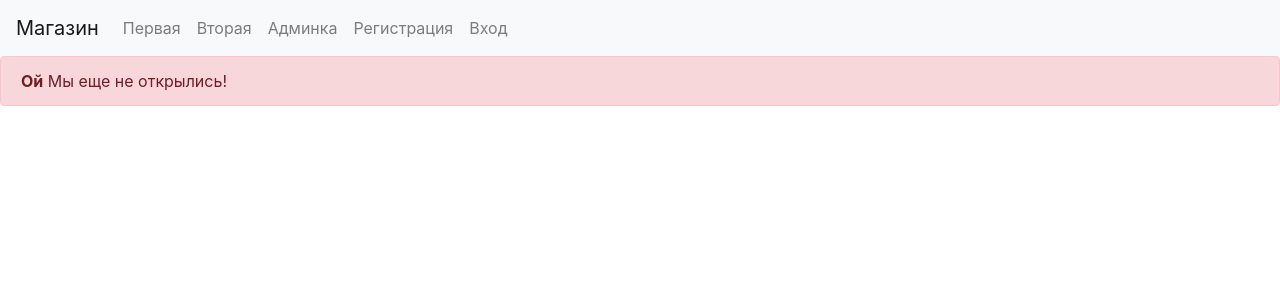
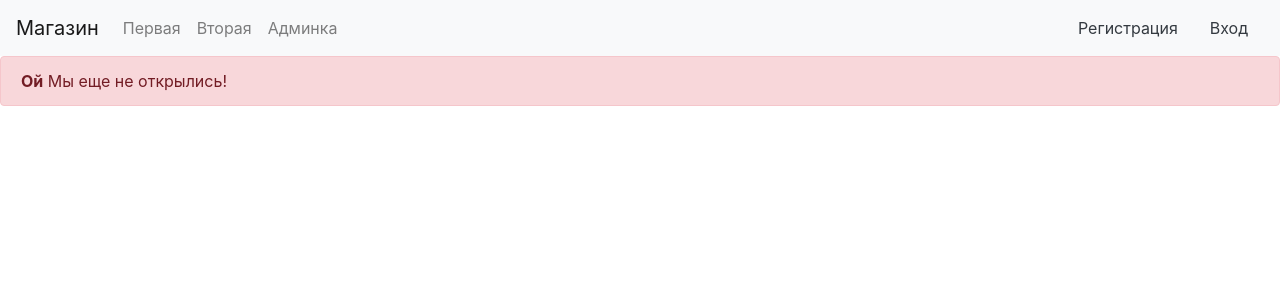
Before and after one commit to KCN6512/onlineshop, a Django app: page / in a window 1280 px wide. Shown: the top 300 px of the page. Run offline with Django 4.2, Linux system fonts and the light colour scheme; data that the repository does not hold is empty; some libraries are stand-ins or nearby versions.

Commit message:
complete navbar started basket page

```diff
--- a/djangoshop/shopapp/templates/base.html
+++ b/djangoshop/shopapp/templates/base.html
@@ -23,14 +23,25 @@
                 <li class="nav-item">
                     <a class="nav-link" href="{% url 'admin:index' %}">Админка</a>
                   </li>
-                  <li class="nav-item">
-                    <a class="nav-link" href="{% url 'register' %}">Регистрация</a>
-                  </li>
-                  <li class="nav-item">
-                    <a class="nav-link" href="{% url 'login' %}">Вход</a>
-                  </li>
               </ul>
             </div>
+            <ul class="nav justify-content-end">
+              {% if user.is_authenticated == False %}
+              <li class="nav-item">
+                <a class="nav-link text-dark" href="{% url 'register' %}">Регистрация</a>
+              </li>
+              <li class="nav-item">
+                <a class="nav-link text-dark" href="{% url 'login' %}">Вход</a>
+              </li>
+              {% else %}
+              <li class="nav-item">
+                <a class="nav-link text-dark" href="{% url 'logout' %}">Выйти</a>
+              </li>
+              <li class="nav-item">
+                <a class="nav-link btn btn-primary" href="{% url 'basket' %}">Корзина</a>
+              </li>
+              {% endif %}
+              </ul>
           </nav>
         <!-- конец navbar -->
 
--- a/djangoshop/shopapp/urls.py
+++ b/djangoshop/shopapp/urls.py
@@ -1,14 +1,15 @@
 from django.urls import path
 
-from .views import (HomeView, LogoutView, ProductView, UserLogin,
-                    UserRegistration)
+from .views import (HomeView, LogoutView, ProductView, UserLoginView,
+                    UserRegistrationView, BasketView)
 
 urlpatterns = [
     path('', HomeView.as_view(), name='home'),
     path('product/<int:product_code>/', ProductView.as_view(), name='product'),
-    path('register/', UserRegistration.as_view(), name='register'),
-    path('login', UserLogin.as_view(), name='login'),
-    path('logout', LogoutView.as_view(), name='logout'),
+    path('register/', UserRegistrationView.as_view(), name='register'),
+    path('login/', UserLoginView.as_view(), name='login'),
+    path('logout/', LogoutView.as_view(), name='logout'),
+    path('basket/', BasketView.as_view(), name='basket')
 
 ]
 
--- a/djangoshop/shopapp/views.py
+++ b/djangoshop/shopapp/views.py
@@ -7,7 +7,6 @@ from django.views.generic import CreateView, DetailView, ListView, View
 from .forms import UserRegistrationForm
 from .models import Products
 
-# Create your views here.
 
 class HomeView(ListView):
     template_name = 'home.html'
@@ -33,7 +32,8 @@ class ProductView(DetailView):
         context["title"] = self.get_object().name
         return context
 
-class UserRegistration(CreateView):
+
+class UserRegistrationView(CreateView):
     form_class = UserRegistrationForm
     template_name = 'register.html'
     success_url = reverse_lazy('login') #reverse_lazy нужен для классов вьюшек
@@ -49,7 +49,7 @@ class UserRegistration(CreateView):
         return redirect('home')
 
 
-class UserLogin(LoginView):
+class UserLoginView(LoginView):
     template_name = 'login.html'
 
     def get_context_data(self, **kwargs):
@@ -67,10 +67,15 @@ class LogoutView(View):
         return redirect('home')
 
 
+class BasketView(ListView):
+    template_name = 'basket.html'
+
+
 def page_not_found(request, exception):
     return render(request, '404.html')
 
 
 
-#TODO сделать обратную связь через форму, корзину, заказы,список заказов по дате и времени тесты , перенести на postgre и сделать docker
-#потом drf пагинация
+# TODO сделать обратную связь через форму, корзину, заказы,
+# список заказов по дате и времени тесты , перенести на postgre и сделать docker
+# потом drf
```
